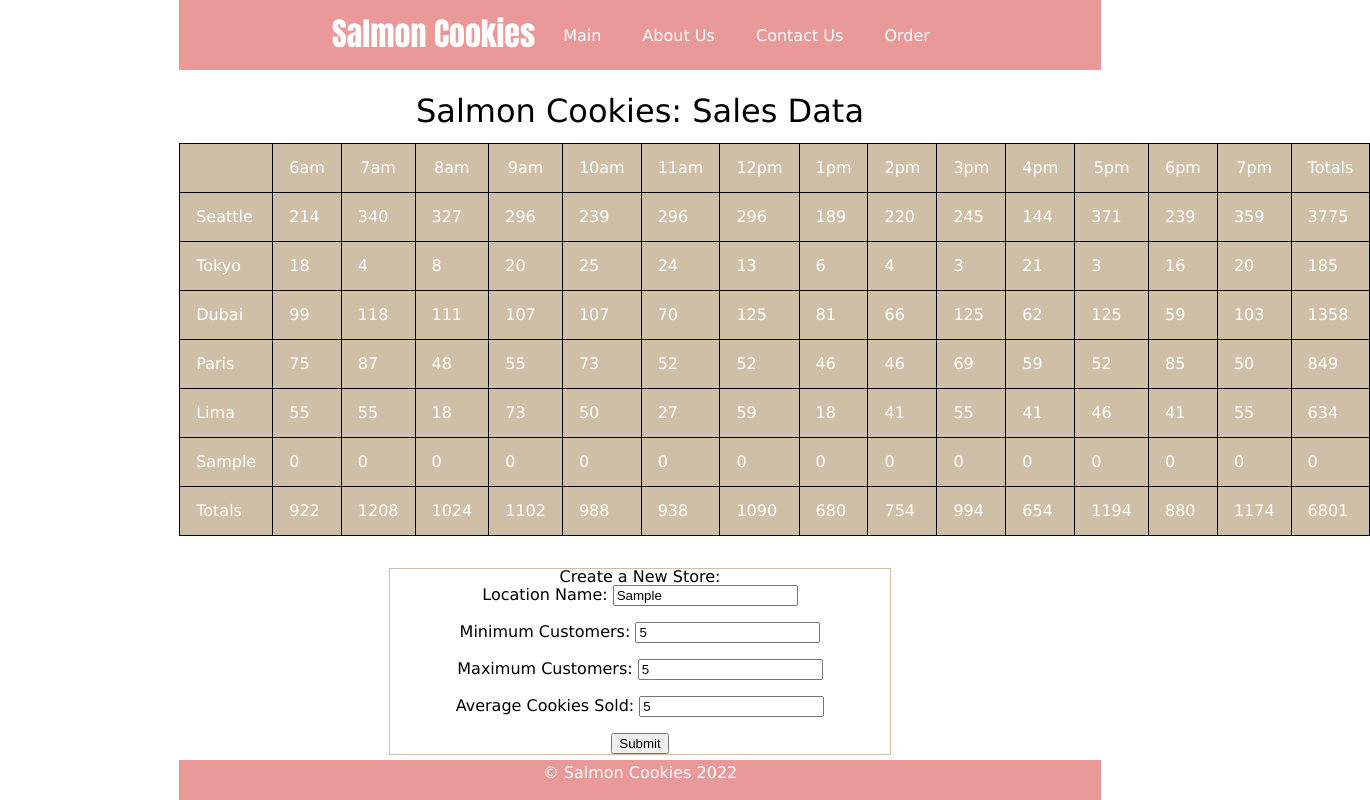
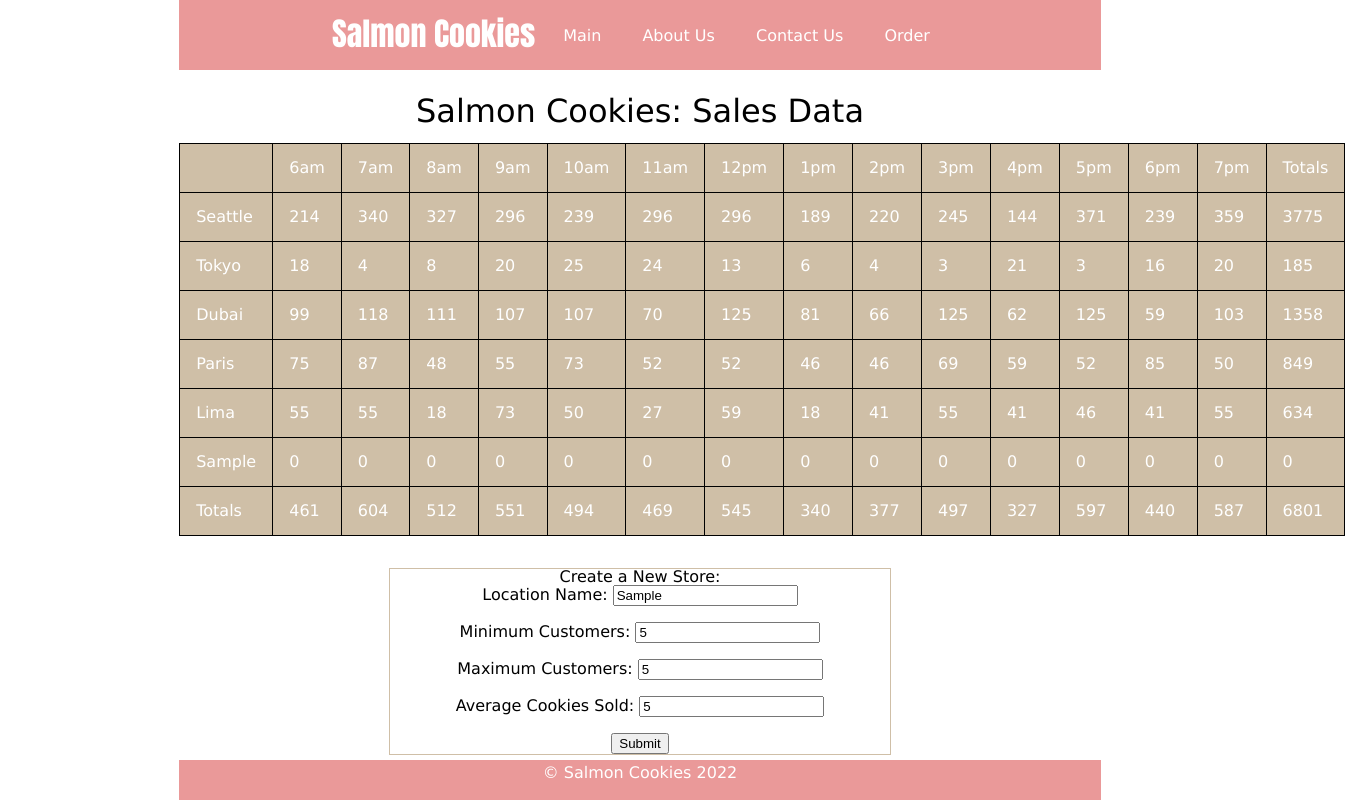
Before and after one commit to stacyyuu/cookie-stand, a plain HTML site: page sales.html in a window 1280 px wide. Both pictures are taken after typing "Sample", "5", "5", "5" into the empty fields and a click on the input "Submit". Shown: the whole page, 1370 px wide, since content can reach past the window. Drawn offline with Linux system fonts and the light colour scheme.

Commit message:
updated totals

```diff
--- a/js/app.js
+++ b/js/app.js
@@ -177,6 +177,49 @@ function createStore(event){
     console.log(store);
     storeLocations.push(store);
     store.render();
-    calcTotalSales();
-    renderFooter();
+    updateTotalSales();
+    updateFooter();
 }
+
+  // Empty array to hold hourly totals and daily totals
+  let allTotals2 = Array(hoursArr.length).fill(0);
+
+function updateTotalSales() {
+    // let hourlyTotal = 0;
+    let dailyTotal = 0;
+    // iterates over store locations and hours open, then accesses each store location and each sales per hour, adding them together
+    for (let i = 0; i < storeLocations.length; i++){
+        for (let j = 0; j < hoursArr.length; j++){
+            // hourlyTotal += storeLocations[i].sales[j];
+            allTotals2[j] += storeLocations[i].sales[j];
+        }
+
+        dailyTotal += storeLocations[i].daily;
+    }
+
+    allTotals2.push(dailyTotal);
+}
+
+// console.log(allTotals);
+
+
+// Creates totals footer and adds in total values
+function updateFooter() {
+    let element = document.getElementById('totals');
+    if (element != null) {
+        element.remove();
+    }
+    let row = document.createElement('tr');
+    row.setAttribute('id','totals');
+    let cell = document.createElement('td');
+    cell.innerText = ('Totals');
+    row.appendChild(cell);
+    table.appendChild(row);
+
+    for (let i = 0; i < allTotals2.length; i++){
+        cell = document.createElement('td');
+        cell.innerText = allTotals2[i];
+        row.appendChild(cell);
+    }
+    table.appendChild(row);
+}
```
Also changed, not shown: about.html (+1 -1 lines).
